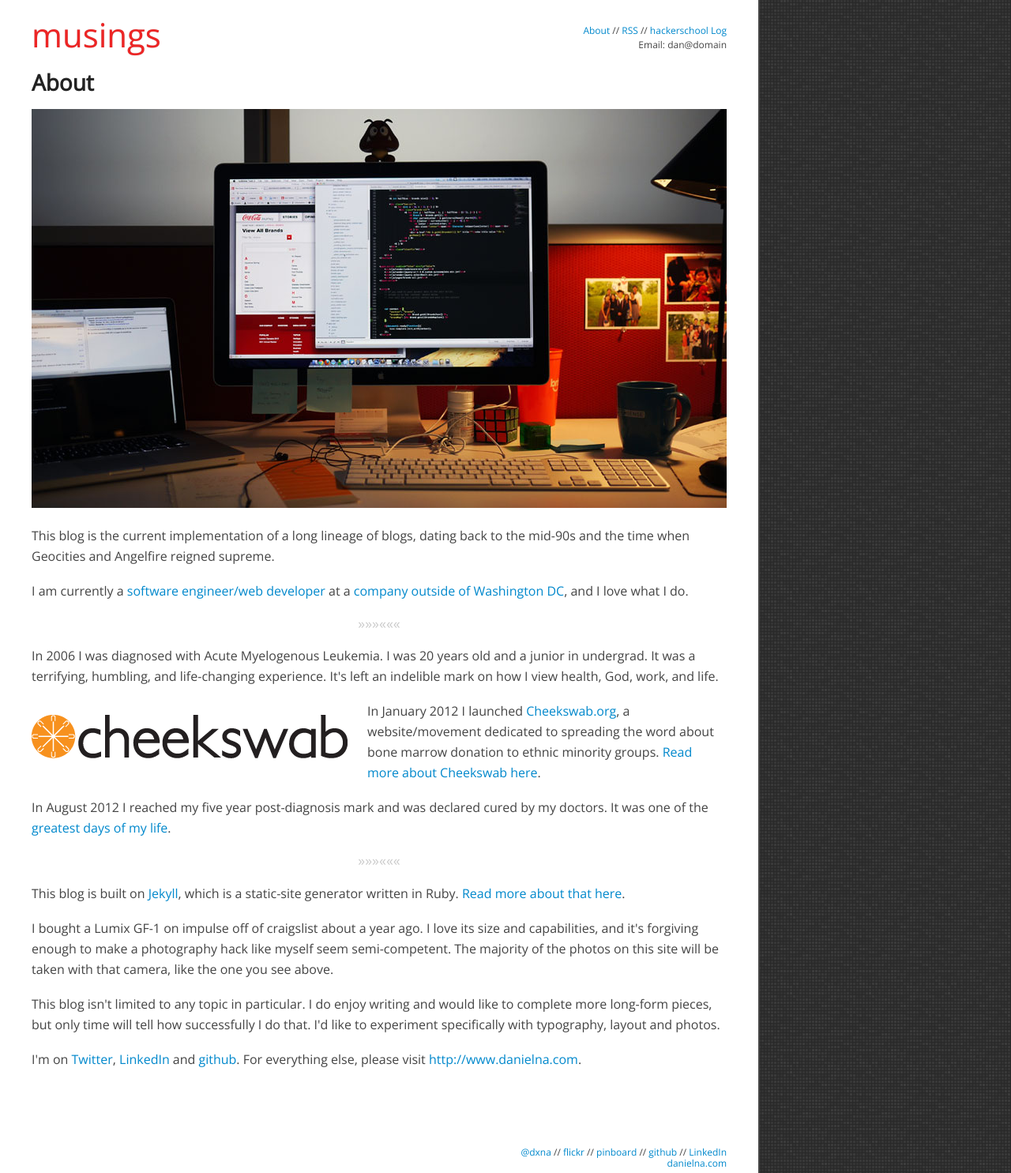
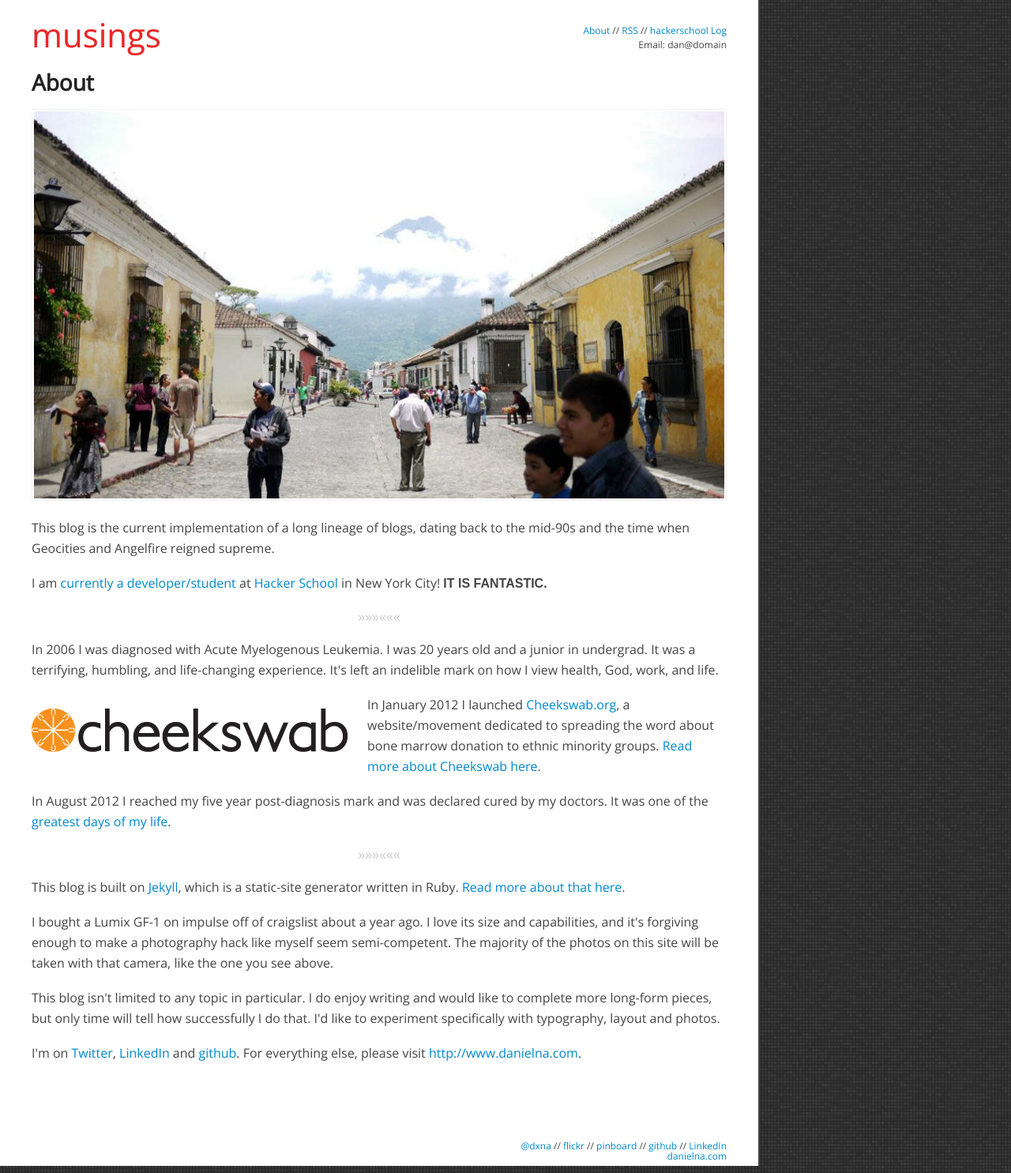
Before and after one commit to danielna/danielna.github.com, a Jekyll site: the page built from about.html, in a window 1280 px wide. Shown: the whole page at 79% size. Built offline with Jekyll 4.4.1, drawn with Linux system fonts in a browser that asks for light colours; nearby versions of some CDN libraries; library files that are not in the unit come from our copies; Markdown is read by kramdown in place of the engine named in the settings.

Commit message:
update about page, minor edit to log

```diff
--- a/about.html
+++ b/about.html
@@ -6,13 +6,13 @@ permalink: /about/index.html
 
     <h1 class="top">About</h1>
     <div class="photo-block top">
-        <img src="/assets/img/about_header.jpg" title="The Workday View"/>
+        <img class="bordered" src="/assets/img/about_header.jpg" title="Antigua, Guatemala"/>
     </div>
     <p class="first">
         This blog is the current implementation of a long lineage of blogs, dating back to the mid-90s and the time when Geocities and Angelfire reigned supreme.
     </p>
     <p>
-        I am currently a <a href="http://www.linkedin.com/in/danielna" title="LinkedIn" target="_blank">software engineer/web developer</a> at a <a href="http://www.perfectsensedigital.com/" title="Perfect Sense Digital" target="_blank">company outside of Washington DC</a>, and I love what I do.
+        I am <a href="http://blog.danielna.com/2013/05/19/cracker-barrel-and-hackerschool.html">currently a developer/student</a> at <a href="http://www.hackerschool.com" title="Hacker School" target="_blank">Hacker School</a> in New York City!  <strong class="fantastic">IT IS FANTASTIC.</strong>
     </p>
 
     <div class="separator">&raquo;&raquo;&raquo;&laquo;&laquo;&laquo;</div>
--- a/assets/css/screen.css
+++ b/assets/css/screen.css
@@ -346,8 +346,16 @@ img#about-cheekswab {
 img.home-top {
   margin-bottom: 15px;
 }
+/* line 314, ../sass/screen.scss */
+img.bordered {
+  -webkit-box-sizing: border-box;
+  -moz-box-sizing: border-box;
+  box-sizing: border-box;
+  padding: 2px;
+  border: 1px solid #f2f2f2;
+}
 
-/* line 316, ../sass/screen.scss */
+/* line 321, ../sass/screen.scss */
 ol {
   position: relative;
   display: block;
@@ -359,14 +367,14 @@ ol {
   background-color: #f9f9f9;
   border: 1px solid #ccc;
 }
-/* line 326, ../sass/screen.scss */
+/* line 331, ../sass/screen.scss */
 ol li {
   position: relative;
   margin: 0 0 10px 2em;
   padding: 4px 8px;
 }
 
-/* line 333, ../sass/screen.scss */
+/* line 338, ../sass/screen.scss */
 ul {
   width: 100%;
   position: relative;
@@ -379,12 +387,12 @@ ul {
   -moz-box-sizing: border-box;
   box-sizing: border-box;
 }
-/* line 342, ../sass/screen.scss */
+/* line 347, ../sass/screen.scss */
 ul li {
   margin-bottom: 4px;
 }
 
-/* line 350, ../sass/screen.scss */
+/* line 355, ../sass/screen.scss */
 .disqus-comments {
   position: relative;
   display: block;
@@ -393,22 +401,22 @@ ul li {
   margin-top: 40px;
 }
 
-/* line 358, ../sass/screen.scss */
+/* line 363, ../sass/screen.scss */
 .hide-desktop {
   display: none;
 }
 
-/* line 363, ../sass/screen.scss */
+/* line 368, ../sass/screen.scss */
 .page-log ul {
   margin-top: 5px;
 }
-/* line 366, ../sass/screen.scss */
+/* line 371, ../sass/screen.scss */
 .page-log li {
   font-size: 14px;
   line-height: 21px;
 }
 
-/* line 372, ../sass/screen.scss */
+/* line 377, ../sass/screen.scss */
 .date {
   display: block;
   position: relative;
@@ -417,7 +425,7 @@ ul li {
   float: left;
 }
 
-/* line 380, ../sass/screen.scss */
+/* line 385, ../sass/screen.scss */
 #help-content {
   display: none;
   position: relative;
@@ -436,15 +444,21 @@ ul li {
   box-shadow: 0px 0px 5px #c1c1c1 inset;
 }
 
+/* line 397, ../sass/screen.scss */
+.fantastic {
+  font-family: Arial;
+  font-weight: bold;
+}
+
 /* 500px width for 7" */
 @media (max-width: 680px) {
-  /* line 397, ../sass/screen.scss */
+  /* line 407, ../sass/screen.scss */
   .wrapper {
     width: 500px;
     padding: 0 20px;
   }
 
-  /* line 402, ../sass/screen.scss */
+  /* line 412, ../sass/screen.scss */
   .container section#home .post-list .post-list-item .post-date {
     position: relative;
     float: left;
@@ -455,7 +469,7 @@ ul li {
     width: auto;
     vertical-align: bottom;
   }
-  /* line 412, ../sass/screen.scss */
+  /* line 422, ../sass/screen.scss */
   .container section#home .post-list .post-list-item span.tag {
     position: relative;
     float: left;
@@ -465,33 +479,33 @@ ul li {
     margin-left: 10px;
     vertical-align: bottom;
   }
-  /* line 421, ../sass/screen.scss */
+  /* line 431, ../sass/screen.scss */
   .container section#home .post-list .post-list-item .meta {
     margin-top: 0px;
     border-left: 0px;
     padding-left: 0px;
     width: 100%;
   }
-  /* line 426, ../sass/screen.scss */
+  /* line 436, ../sass/screen.scss */
   .container section#home .post-list .post-list-item .meta span.tag {
     display: none;
   }
-  /* line 429, ../sass/screen.scss */
+  /* line 439, ../sass/screen.scss */
   .container section#home .post-list .post-list-item .meta .post-subtitle {
     line-height: 16px;
   }
 
-  /* line 434, ../sass/screen.scss */
+  /* line 444, ../sass/screen.scss */
   .hide-desktop {
     display: inline-block;
   }
 
-  /* line 438, ../sass/screen.scss */
+  /* line 448, ../sass/screen.scss */
   img {
     width: 500px;
   }
 
-  /* line 442, ../sass/screen.scss */
+  /* line 452, ../sass/screen.scss */
   a#about-cheekswab-link {
     display: block;
     float: left;
@@ -499,11 +513,11 @@ ul li {
     width: 100%;
     text-align: center;
   }
-  /* line 448, ../sass/screen.scss */
+  /* line 458, ../sass/screen.scss */
   a#about-cheekswab-link:hover {
     background-color: transparent;
   }
-  /* line 451, ../sass/screen.scss */
+  /* line 461, ../sass/screen.scss */
   a#about-cheekswab-link img#about-cheekswab {
     display: inline-block;
     position: relative;
@@ -512,119 +526,119 @@ ul li {
     width: auto;
   }
 
-  /* line 460, ../sass/screen.scss */
+  /* line 470, ../sass/screen.scss */
   p, li {
     font-size: 16px;
     line-height: 24px;
   }
 
-  /* line 465, ../sass/screen.scss */
+  /* line 475, ../sass/screen.scss */
   ol {
     width: 470px;
   }
 
-  /* line 469, ../sass/screen.scss */
+  /* line 479, ../sass/screen.scss */
   ul {
     margin-left: 0px;
     padding-left: 20px;
   }
-  /* line 472, ../sass/screen.scss */
+  /* line 482, ../sass/screen.scss */
   ul li {
     font-size: 16px;
     line-height: 24px;
   }
 
-  /* line 478, ../sass/screen.scss */
+  /* line 488, ../sass/screen.scss */
   blockquote {
     margin-left: 5px;
   }
-  /* line 480, ../sass/screen.scss */
+  /* line 490, ../sass/screen.scss */
   blockquote p {
     font-size: 18px;
     line-height: 24px;
     margin-bottom: 18px;
   }
 
-  /* line 486, ../sass/screen.scss */
+  /* line 496, ../sass/screen.scss */
   .quote-source {
     font-size: 12px;
   }
 }
 @media (max-width: 520px) {
-  /* line 493, ../sass/screen.scss */
+  /* line 503, ../sass/screen.scss */
   .wrapper {
     width: 300px;
     padding: 0 15px;
   }
 
-  /* line 497, ../sass/screen.scss */
+  /* line 507, ../sass/screen.scss */
   .container section#home .post-list .post-list-item .meta .post-title {
     line-height: 22px;
   }
 
-  /* line 501, ../sass/screen.scss */
+  /* line 511, ../sass/screen.scss */
   h1 {
     font-size: 24px;
   }
 
-  /* line 505, ../sass/screen.scss */
+  /* line 515, ../sass/screen.scss */
   p, li {
     font-size: 14px;
     line-height: 22px;
   }
 
-  /* line 511, ../sass/screen.scss */
+  /* line 521, ../sass/screen.scss */
   a#about-cheekswab-link img#about-cheekswab {
     width: 200px;
     margin: 0px 0px 20px 35px;
   }
 
-  /* line 517, ../sass/screen.scss */
+  /* line 527, ../sass/screen.scss */
   ol {
     width: 270px;
     padding: 10px 10px 5px 10px;
   }
 
-  /* line 522, ../sass/screen.scss */
+  /* line 532, ../sass/screen.scss */
   ul {
     padding-left: 10px;
   }
 
-  /* line 526, ../sass/screen.scss */
+  /* line 536, ../sass/screen.scss */
   blockquote {
     margin-left: 0px;
   }
-  /* line 528, ../sass/screen.scss */
+  /* line 538, ../sass/screen.scss */
   blockquote p {
     font-size: 14px;
     line-height: 21px;
     margin-bottom: 14px;
   }
 
-  /* line 534, ../sass/screen.scss */
+  /* line 544, ../sass/screen.scss */
   .quote-source {
     font-size: 10px;
   }
 
-  /* line 538, ../sass/screen.scss */
+  /* line 548, ../sass/screen.scss */
   img {
     width: 300px;
   }
 
-  /* line 542, ../sass/screen.scss */
+  /* line 552, ../sass/screen.scss */
   a.post-title {
     margin: 3px 0;
     font-size: 16px !important;
     line-height: 18px !important;
   }
 
-  /* line 547, ../sass/screen.scss */
+  /* line 557, ../sass/screen.scss */
   p.post-subtitle {
     font-size: 14px !important;
     line-height: 18px !important;
   }
 
-  /* line 552, ../sass/screen.scss */
+  /* line 562, ../sass/screen.scss */
   .separator {
     margin-bottom: 1em;
   }
--- a/hackerschool.html
+++ b/hackerschool.html
@@ -31,7 +31,7 @@ permalink: /hackerschool/index.html
         <li>It's pretty remarkable to see how self directed everyone is. There's this unspoken pressure to focus or get "left behind."  Not in the sense that anyone is judging you (or even cares), but more that the opportunity cost of goofing off is big.  As Nick said yesterday, there aren't many programmers anywhere that get to focus solely on their craft for three months like this.</li>
         <li>While the level of experience of people here varies a lot, it's easy to see why the powers that be at HS don't accept completely inexperienced beginners to the program.  It's for their own benefit.  Without the knowledge to self-educate and/or be self-directed, it’d be a waste of time to come here.  There's so little formal structure that it definitely lends itself best to those who can sit down and work on things immediately, or at least function without the need to have their hand held.  It's not beginner unfriendly, but you need to be a purposeful beginner.</li>
         <li>You know that feeling when you're in a coffee shop working on something and there's enough ambient noise/activity that it keeps you awake but it's not distracting?  It's like that.  Except everyone is talking about programming.  It's awesome.</li>
-        <li>I'm reading <a href="http://www.amazon.com/gp/product/0316017930/ref=as_li_ss_tl?ie=UTF8&camp=1789&creative=390957&creativeASIN=0316017930&linkCode=as2&tag=musings01b1-20" title="Outliers by Malcolm Gladwell" target="_blank">Outliers</a> on the 18-stop subway ride to/from HS, and it seems oddly serendiptious.  It wasn't intentional.  But the notion of 10,000 hours to master something... it's appropriate.  I've about halfway through, and while I feel like Gladwell can be unnecessarily verbose/includes too many redundant anecdotes to make a point, the crux of what I've read so far is this: while outliers are absolutely affected by external circumstances and sheer, dumb luck, working harder/smarter than their peers was a (as in, one of several) defining charateristic of their success.</li>
+        <li>I'm reading <a href="http://www.amazon.com/gp/product/0316017930/ref=as_li_ss_tl?ie=UTF8&camp=1789&creative=390957&creativeASIN=0316017930&linkCode=as2&tag=musings01b1-20" title="Outliers by Malcolm Gladwell" target="_blank">Outliers</a> on the 18-stop subway ride to/from HS, and it seems oddly serendiptious.  It wasn't intentional.  But the notion of 10,000 hours to master something... it's appropriate.  I'm about halfway through, and while I feel like Gladwell can be unnecessarily verbose/includes too many redundant anecdotes to make a point, the crux of what I've read so far is this: while outliers are absolutely affected by external circumstances and sheer, dumb luck, working harder/smarter than their peers was a (as in, one of several) defining charateristic of their success.</li>
         <li>Todo: more <a href="http://addyosmani.github.io/backbone-fundamentals/" target="_blank">backbone.js</a>, which is really <a href="https://github.com/danielna/backbone-fundamentals" title="backbone-fundamentals on github" target="_blank">starting to come together mentally</a>.  Highly recommended so far for those who have js experience. A nice thing about this tutorial is that it'll serve as a very shallow introduction to node.js and mongoDB.</li>
     </ul>
 
```
Also changed, not shown: assets/sass/screen.scss (+10 -0 lines), assets/img/about_header.jpg, assets/img/about_header2.jpg (added).
